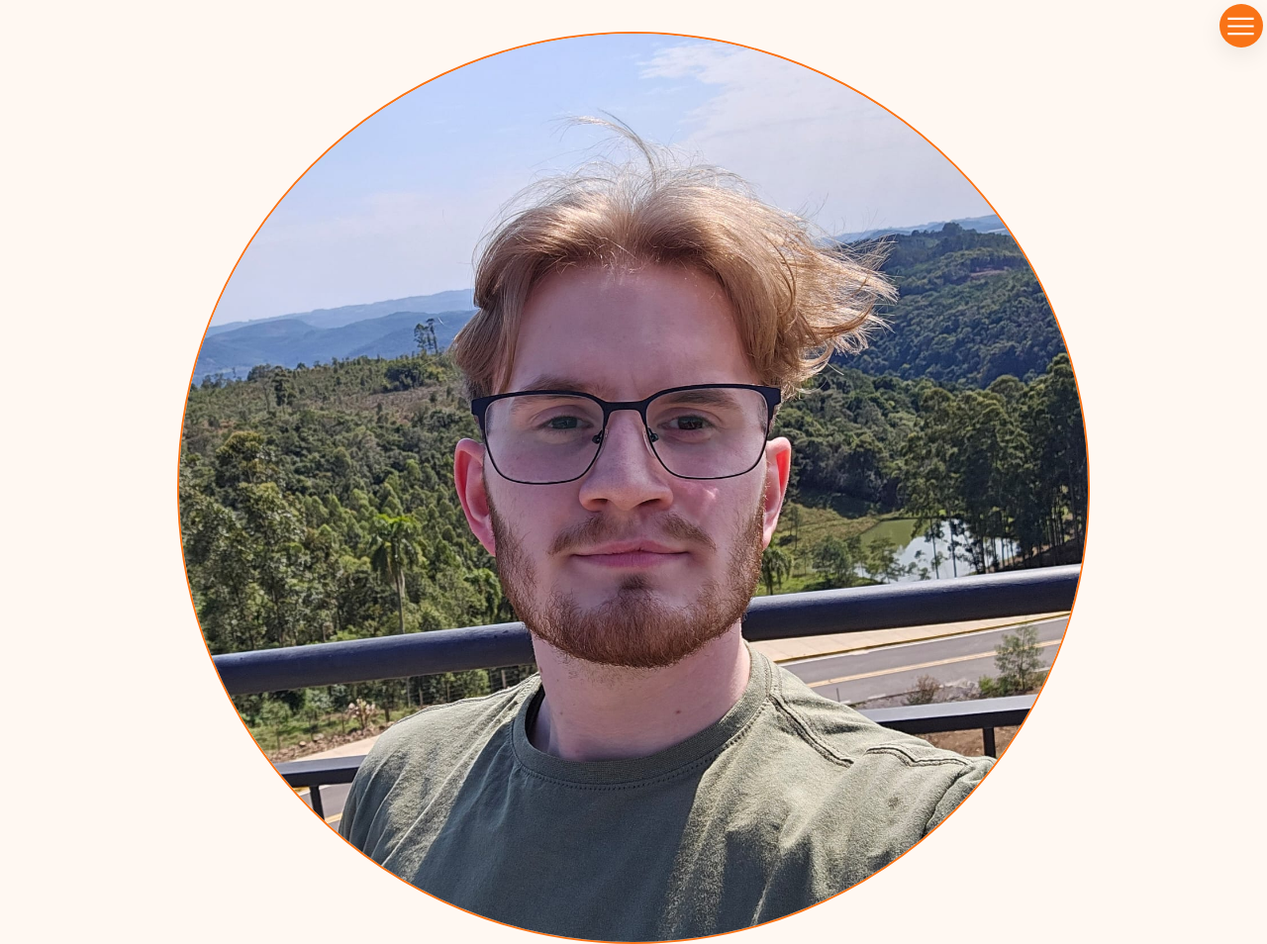
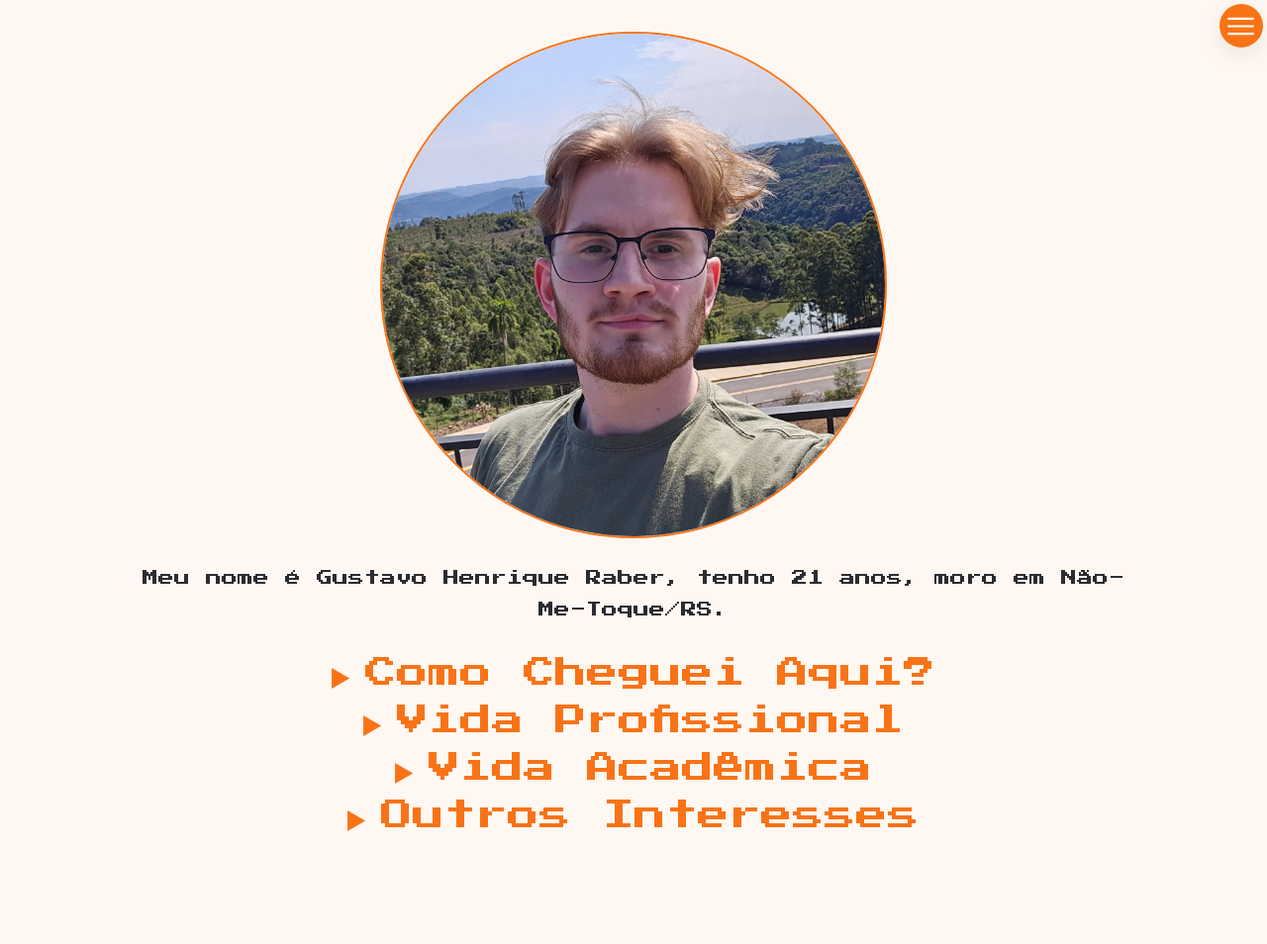
Before and after one commit to 213766/213766.github.io, a plain HTML site: page blogPessoal/pages/about.html in a window 1280 px wide. Shown: the top 954 px of the page at 99% size. After the commit the page ends 840 px from the top, so only its background shows below. Drawn offline with Linux system fonts and the light colour scheme.

Commit message:
problema que a o texto vasa para fora do body com width reduzido

```diff
--- a/blogPessoal/css/style.css
+++ b/blogPessoal/css/style.css
@@ -153,6 +153,7 @@ a:hover {
     position: flex-end;
     justify-content: space-around;
     gap: 11px;
+    margin-bottom: 11px;
 }
 
 .botoesPersonalizar button {
@@ -187,7 +188,6 @@ main {
     min-width: 0;
     align-items: center;
     text-align: center;
-    overflow-y: auto;
 }
 
 main > * {
@@ -263,7 +263,7 @@ summary {
 #introducao img {
     align-self: center;
 
-    width: 90%;
+    width: 50%;
     aspect-ratio: 1 / 1;
 
     border: 2px solid var(--accent-primary);
@@ -422,6 +422,7 @@ button:hover {
         top: 0;
         width: 80vw;
         height: 100%;
+        min-width: 80%;
 
         transform: translateX(-100%);
         transition: transform 0.5s;
```
